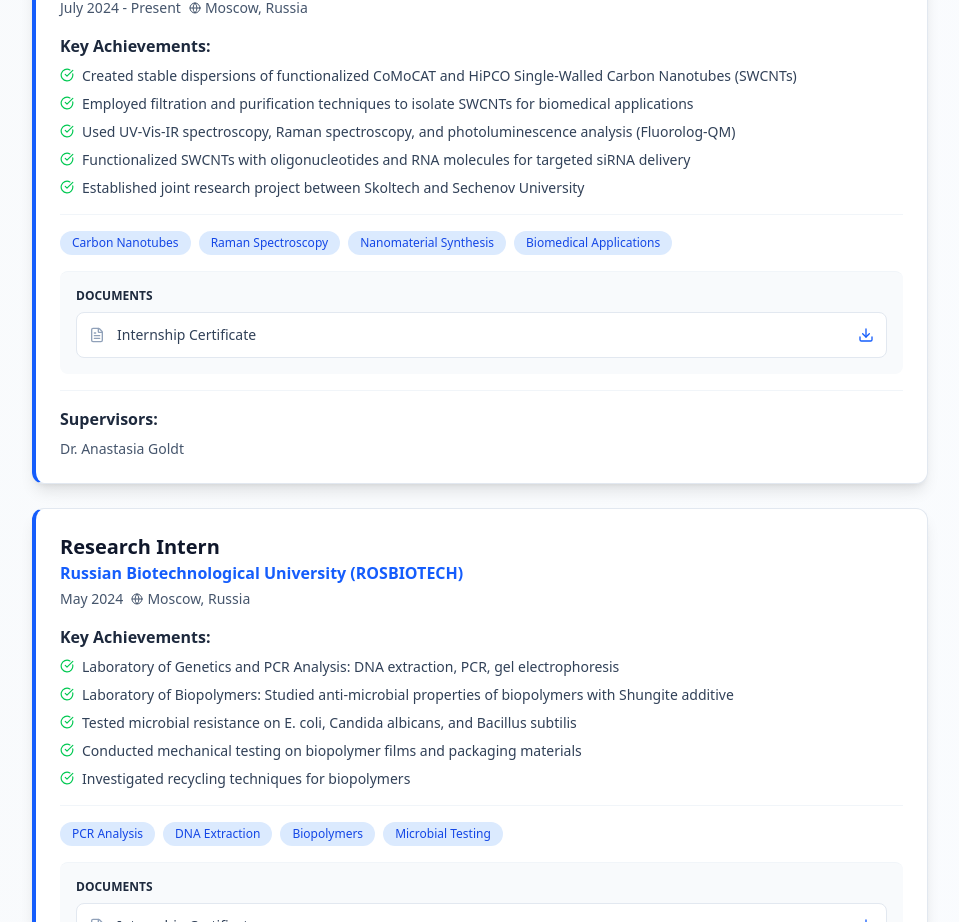
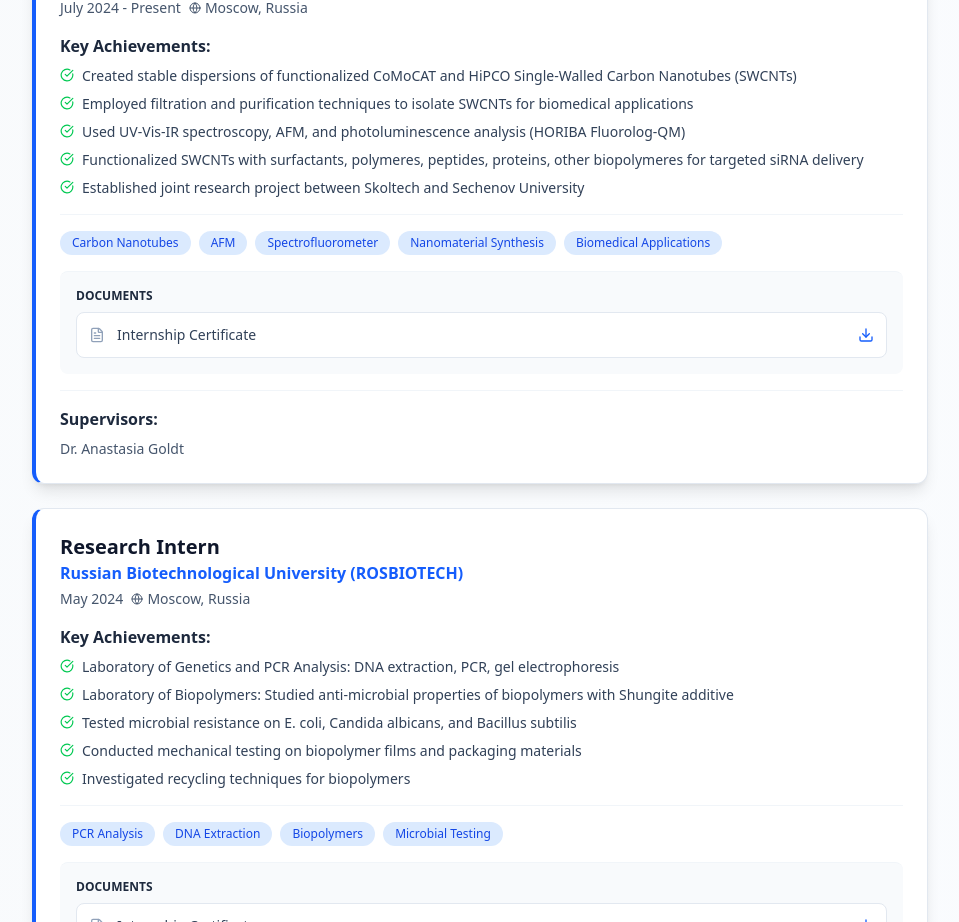
Before and after one commit to Hich00b/portfolio, a React (Vite) app: page / in a window 1280 px wide. Shown: the part 4120-5042 px from the top of the page, without its empty margins (304-1263 px from the left). Built offline with nearby package versions, Linux system fonts and the light colour scheme.

Commit message:
Correct skills on Skoltech internship

```diff
--- a/src/App.jsx
+++ b/src/App.jsx
@@ -103,11 +103,11 @@
     achievements: [
       "Created stable dispersions of functionalized CoMoCAT and HiPCO Single-Walled Carbon Nanotubes (SWCNTs)",
       "Employed filtration and purification techniques to isolate SWCNTs for biomedical applications",
-      "Used UV-Vis-IR spectroscopy, Raman spectroscopy, and photoluminescence analysis (Fluorolog-QM)",
-      "Functionalized SWCNTs with oligonucleotides and RNA molecules for targeted siRNA delivery",
+      "Used UV-Vis-IR spectroscopy, AFM, and photoluminescence analysis (HORIBA Fluorolog-QM)",
+      "Functionalized SWCNTs with surfactants, polymeres, peptides, proteins, other biopolymeres for targeted siRNA delivery",
       "Established joint research project between Skoltech and Sechenov University"
     ],
-    skills: ["Carbon Nanotubes", "Raman Spectroscopy", "Nanomaterial Synthesis", "Biomedical Applications"],
+    skills: ["Carbon Nanotubes", "AFM", "Spectrofluorometer", "Nanomaterial Synthesis", "Biomedical Applications"],
     documents: [{ name: "Internship Certificate", type: "Certificate", filename: "skoktech-internship-certificate.pdf" }]
   },
   {
```
